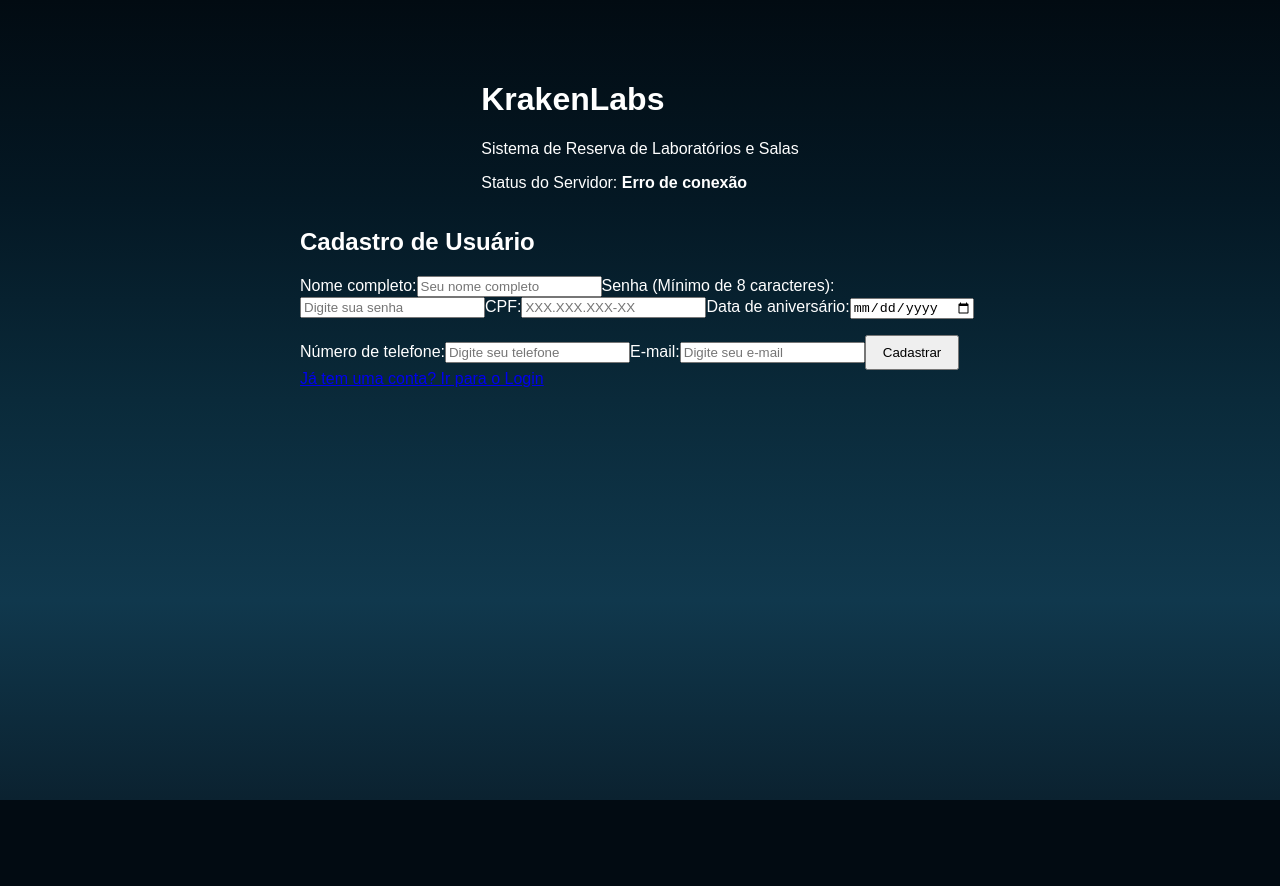
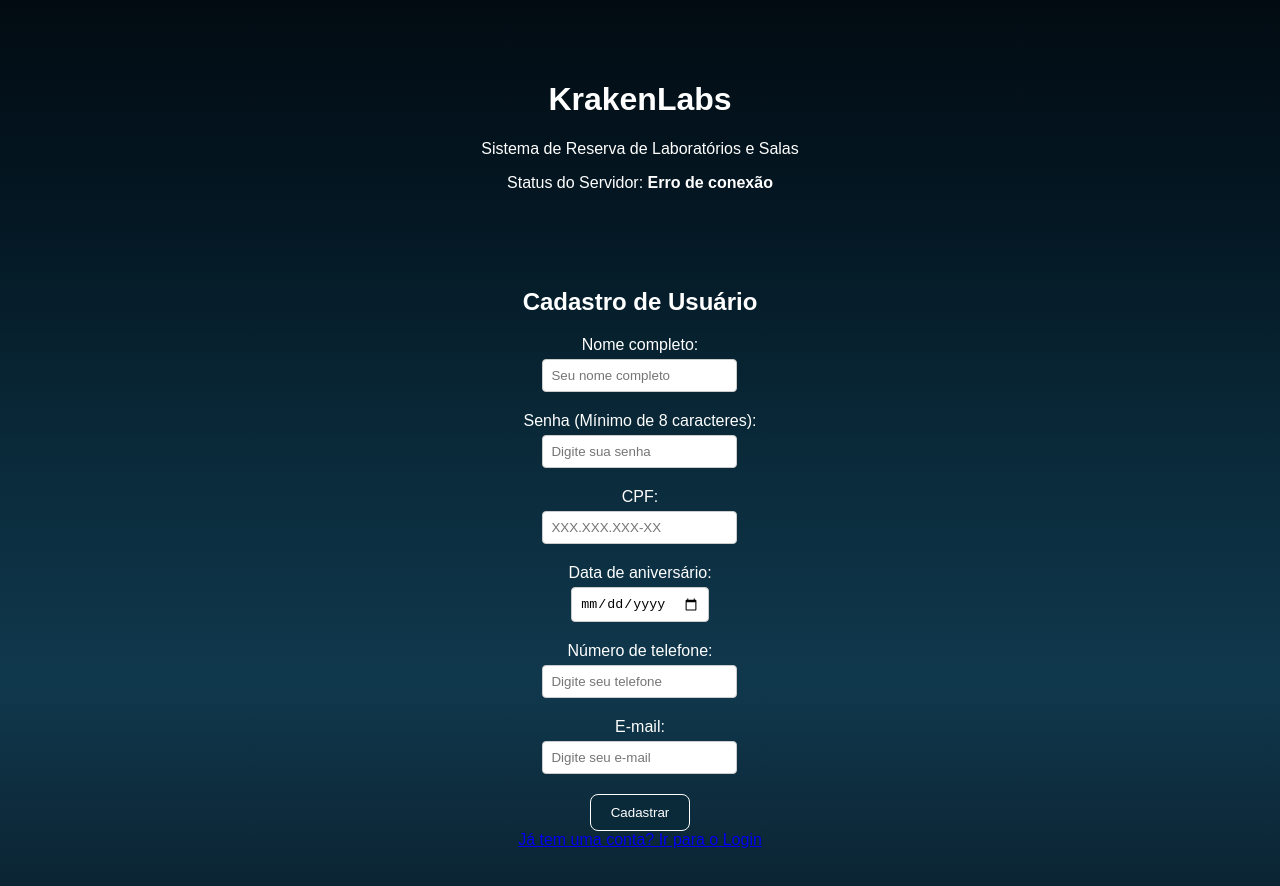
Before and after one commit to Pedro-FelixS/KrakenLabs, a Next.js app in the folder client/: page / in a window 1280 px wide. Shown: the top 886 px of the page. Before the commit the page ends 800 px from the top, so only its background shows below. Built offline with nearby package versions, Linux system fonts and the light colour scheme; no server answers.

Commit message:
estilizando o site

```diff
--- a/client/src/app/page.js
+++ b/client/src/app/page.js
@@ -1,7 +1,9 @@
 'use client';
 
 import { useEffect, useState } from 'react';
+
 import Link from 'next/link';
+
 import styles from './page.module.css';
 
 const ESTADO_INICIAL = {
@@ -64,10 +66,10 @@ export default function Home() {
 
       const data = await res.text();
 
-      if (!res.ok) throw new Error(data.mensagem);
+      if (!res.ok) throw new Error(data);
 
       setStatusEnvio({
-        texto: data.mensagem,
+        texto: data,
         tipo: 'sucesso'
       });
 
@@ -93,7 +95,7 @@ export default function Home() {
 
       <div className={styles.main}>
 
-        <div className="status-container">
+        <div className={styles.statusContainer}>
 
           <h1>KrakenLabs</h1>
 
@@ -105,7 +107,7 @@ export default function Home() {
 
         </div>
 
-        <div className="usuario">
+        <div className={styles.usuario}>
 
           <h2>Cadastro de Usuário</h2>
 
@@ -124,9 +126,9 @@ export default function Home() {
 
           <form onSubmit={handleSubmit}>
 
-            <label className="cadastro">
+            <label className={styles.cadastro}>
 
-              <span className="grupo">
+              <span className={styles.grupo}>
                 Nome completo:
               </span>
 
@@ -141,9 +143,9 @@ export default function Home() {
 
             </label>
 
-            <label className="cadastro">
+            <label className={styles.cadastro}>
 
-              <span className="grupo">
+              <span className={styles.grupo}>
                 Senha (Mínimo de 8 caracteres):
               </span>
 
@@ -159,9 +161,9 @@ export default function Home() {
 
             </label>
 
-            <label className="cadastro">
+            <label className={styles.cadastro}>
 
-              <span className="grupo">
+              <span className={styles.grupo}>
                 CPF:
               </span>
 
@@ -176,9 +178,9 @@ export default function Home() {
 
             </label>
 
-            <label className="cadastro">
+            <label className={styles.cadastro}>
 
-              <span className="grupo">
+              <span className={styles.grupo}>
                 Data de aniversário:
               </span>
 
@@ -191,9 +193,9 @@ export default function Home() {
 
             </label>
 
-            <label className="cadastro">
+            <label className={styles.cadastro}>
 
-              <span className="grupo">
+              <span className={styles.grupo}>
                 Número de telefone:
               </span>
 
@@ -207,9 +209,9 @@ export default function Home() {
 
             </label>
 
-            <label className="cadastro">
+            <label className={styles.cadastro}>
 
-              <span className="grupo">
+              <span className={styles.grupo}>
                 E-mail:
               </span>
 
@@ -225,20 +227,22 @@ export default function Home() {
             </label>
 
             <button
+  className={styles.botao}
   type="submit"
   disabled={carregando}
-              style={{
-                marginTop: '1rem',
-                padding: '0.5rem 1rem'
-              }}
 >
   {carregando ? 'Cadastrando...' : 'Cadastrar'}
 </button>
+
           </form>
 
-          <Link href="/login" className="meu-botao-login">
+          <Link
+            href="/login"
+            className={styles.meuBotaoLogin}
+          >
             Já tem uma conta? Ir para o Login
           </Link>
+
         </div>
 
       </div>
--- a/client/src/app/page.module.css
+++ b/client/src/app/page.module.css
@@ -53,3 +53,33 @@
   border-radius: 4px;
   border: 1px solid #ccc;
 }
+.botao {
+  background-color: #0a2a3a;
+  color: white;
+  padding: 10px 20px;
+  border: 1px solid white;
+  border-radius: 8px;
+  cursor: pointer;
+}
+
+.botao:hover {
+  background-color: #10384d;
+}
+
+.meu-botao-login {
+  display: inline-block;
+  margin-top: 20px;
+  padding: 10px 20px;
+  background-color: #0a2a3a;
+  color: white;
+  text-decoration: none;
+  border: 1px solid white;
+  border-radius: 8px;
+}
+
+.meu-botao-login:hover {
+  background-color: #10384d;
+}
+.statusContainer {
+  text-align: center;
+}
```
Lines whose indentation alone changed are shown as unchanged.
